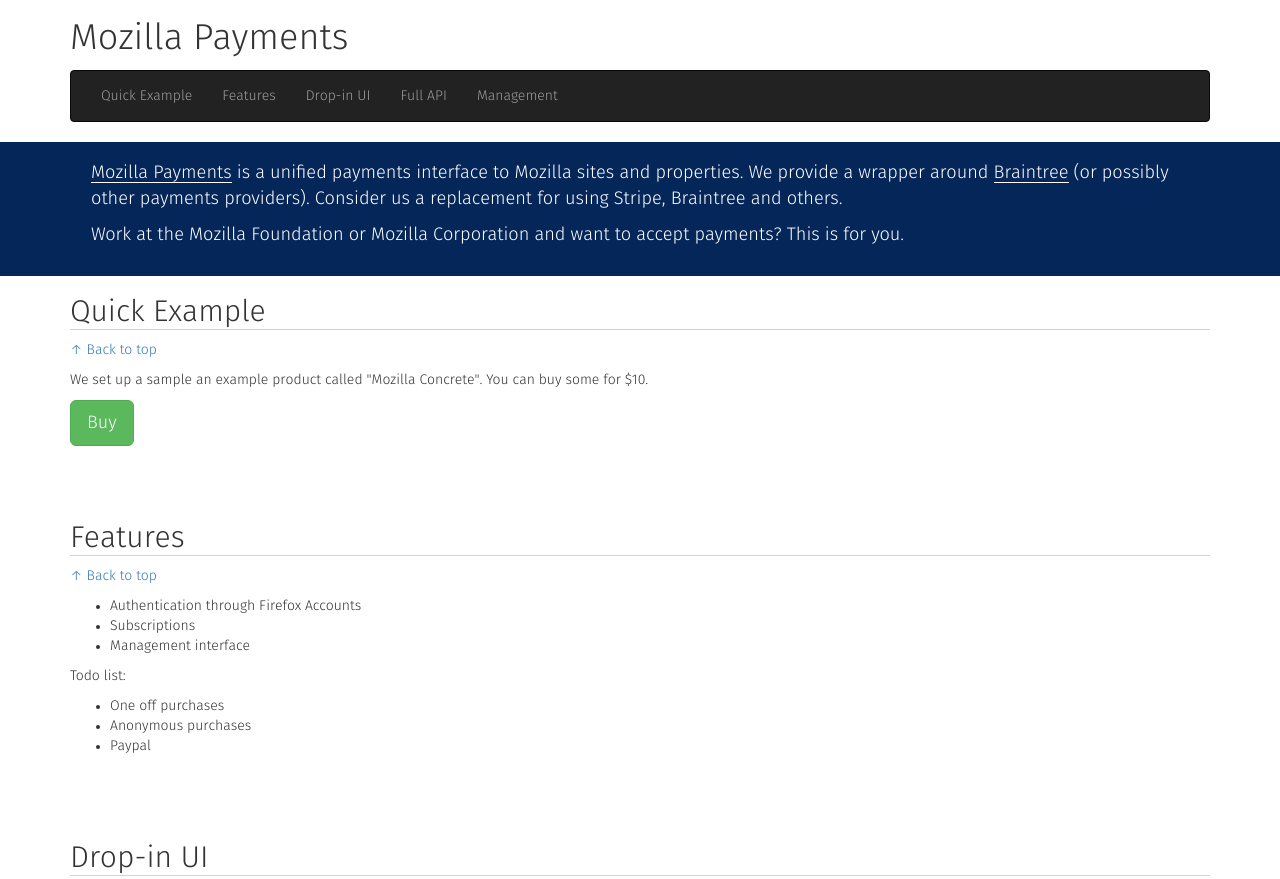
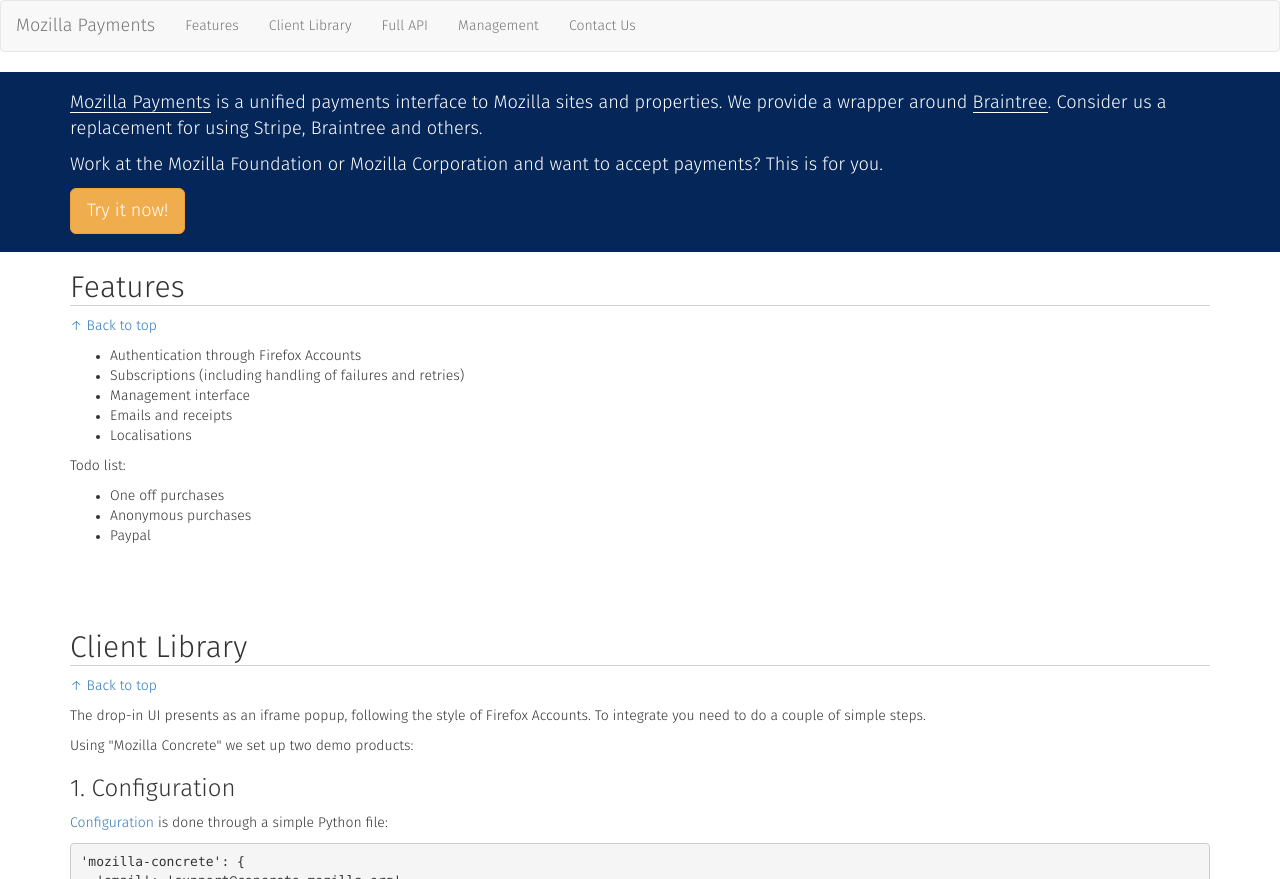
Before and after one commit to mozilla/payments-example, a website: page public/index.html in a window 1280 px wide. Shown: the top 879 px of the page. Drawn offline with nearby package versions, Linux system fonts and the light colour scheme.

Commit message:
feedback from @muffinresearch and @tofumatt

```diff
--- a/public/css/index.css
+++ b/public/css/index.css
@@ -12,7 +12,7 @@
 
 div.callout {
     font-size: 1.3em;
-    padding: 1em 5em;
+    padding: 1em 2em 1em 2em;
     background-color: #052659;
     color: white;
 }
--- a/public/index.html
+++ b/public/index.html
@@ -7,46 +7,52 @@
   <meta name="viewport" content="user-scalable=no, initial-scale=1, maximum-scale=1, minimum-scale=1, width=device-width, height=device-height, target-densitydpi=device-dpi">
   <link rel="stylesheet" href="https://maxcdn.bootstrapcdn.com/bootstrap/3.3.5/css/bootstrap.min.css">
   <link rel="stylesheet" href="css/index.css">
-  <title>Payments Example</title>
+  <title>Mozilla Payments</title>
 </head>
 
 <body>
-  <div class="container">
-    <h1><a name="top"></a>Mozilla Payments</h1>
-    <nav class="navbar navbar-inverse">
-      <div class="collapse navbar-collapse">
+    <nav class="navbar navbar-default" role="navigation">
+  <div class="navbar-header">
+    <button type="button" class="navbar-toggle" data-toggle="collapse" data-target="#nav">
+      <span class="sr-only">Toggle navigation</span>
+      <span class="icon-bar"></span>
+      <span class="icon-bar"></span>
+      <span class="icon-bar"></span>
+    </button>
+    <a class="navbar-brand" href="/">Mozilla Payments</a>
+  </div>
+  <div class="navbar-collapse collapse" id="nav">
     <ul class="nav navbar-nav">
-          <li role="presentation"><a href="#quick-example">Quick Example</a></li>
         <li role="presentation"><a href="#features">Features</a></li>
-          <li role="presentation"><a href="#drop-in">Drop-in UI</a></li>
+        <li role="presentation"><a href="#drop-in">Client Library</a></li>
         <li role="presentation"><a href="#full-api">Full API</a></li>
         <li role="presentation"><a href="#management">Management</a></li>
+        <li role="presentation"><a href="#contact">Contact Us</a></li>
     </ul>
   </div>
 </nav>
-  </div>
 
   <div class="callout">
-    <p><a href="https://payments.readthedocs.org">Mozilla Payments</a> is a unified payments interface to Mozilla sites and properties. We provide a wrapper around <a href="https://www.braintreepayments.com/">Braintree</a> (or possibly other payments providers).
+      <div class="container">
+    <p><a href="https://payments.readthedocs.org">Mozilla Payments</a> is a unified
+      payments interface to Mozilla sites and properties. We provide a
+      wrapper around <a href="https://www.braintreepayments.com/">Braintree</a>.
       Consider us a replacement for using Stripe, Braintree and others.</p>
     <p>Work at the Mozilla Foundation or Mozilla Corporation and want to accept payments? This is for you.</p>
+    <button type="button" class="btn btn-lg btn-warning brick">Try it now!</button>
+</div>
   </div>
 
   <div class="container">
     <section>
-      <h2><a name="quick-example"></a>Quick Example</h2>
-      <p><a href="#top">↑ Back to top</a></p>
-      <p>We set up a sample an example product called "Mozilla Concrete". You can buy some for $10.</p>
-      <button type="button" class="btn btn-lg btn-success brick">Buy</button>
-    </section>
-
-    <section>
-      <h2><a name="features"></a>Features</h2>
+      <h2 id="features">Features</h2>
       <p><a href="#top">↑ Back to top</a></p>
       <ul>
         <li>Authentication through Firefox Accounts</li>
-        <li>Subscriptions</li>
+        <li>Subscriptions (including handling of failures and retries)</li>
         <li>Management interface</li>
+        <li>Emails and receipts</li>
+        <li>Localisations</li>
       </ul>
       <p>Todo list:</p>
       <ul>
@@ -57,7 +63,7 @@
     </section>
 
     <section>
-      <h2><a name="drop-in"></a>Drop-in UI</h2>
+      <h2 id="drop-in">Client Library</h2>
       <p><a href="#top">↑ Back to top</a></p>
       <p>The drop-in UI presents as an iframe popup, following the style of Firefox Accounts. To integrate you need to do a couple of simple steps.</p>
       <p>Using "Mozilla Concrete" we set up two demo products:</p>
@@ -98,14 +104,14 @@
     </section>
 
     <section>
-      <h2><a name="full-api"></a>Full API</h2>
+      <h2 id="full-api">Full API</h2>
       <p><a href="#top">↑ Back to top</a></p>
       <p>Don't want to use the drop-in API, but control the full flow? That's fine there is a full API to use.</p>
       <p>TODO</p>
     </section>
 
     <section>
-      <h2><a name="management"></a>Management</h2>
+      <h2 id="management">Management</h2>
       <p><a href="#top">↑ Back to top</a></p>
       <p>If users log in to complete a payment, then they can access the management interface. This allows them to:</p>
       <ul>
@@ -114,8 +120,17 @@
         <li>see a list of active subscriptions</li>
         <li>cancel active subscriptions</li>
       </ul>
+      <p><button type="button" class="btn btn-lg btn-primary management">Management interface</button></p>
     </section>
 
+    <section>
+        <h2 id="contact">Contact Us</h2>
+        <p><a href="#top">↑ Back to top</a></p>
+        <p>Find us: #payments on IRC, at <a href="https://mail.mozilla.org/listinfo/dev-payments">dev-payments</a> or on <a href="https://github.com/mozilla/payments">github</a>. You could also contact Andy McKay or Lindsay Saunders.</p>
+    </section>
+
+    <script src="https://ajax.googleapis.com/ajax/libs/jquery/1.11.3/jquery.min.js"></script>
+    <script src="https://maxcdn.bootstrapcdn.com/bootstrap/3.3.5/js/bootstrap.min.js"></script>
     <script src="lib/js/jquery.min.js"></script>
     <script src="lib/js/fxa-relier-client.min.js"></script>
     <script src="lib/js/payments-client.js"></script>
--- a/public/js/index.js
+++ b/public/js/index.js
@@ -128,4 +128,8 @@
     });
   });
 
+  $('button.management').on('click', function(event) {
+    window.location = config.manageUrl;
+  });
+
 })();
```
Lines whose indentation alone changed are shown as unchanged.
